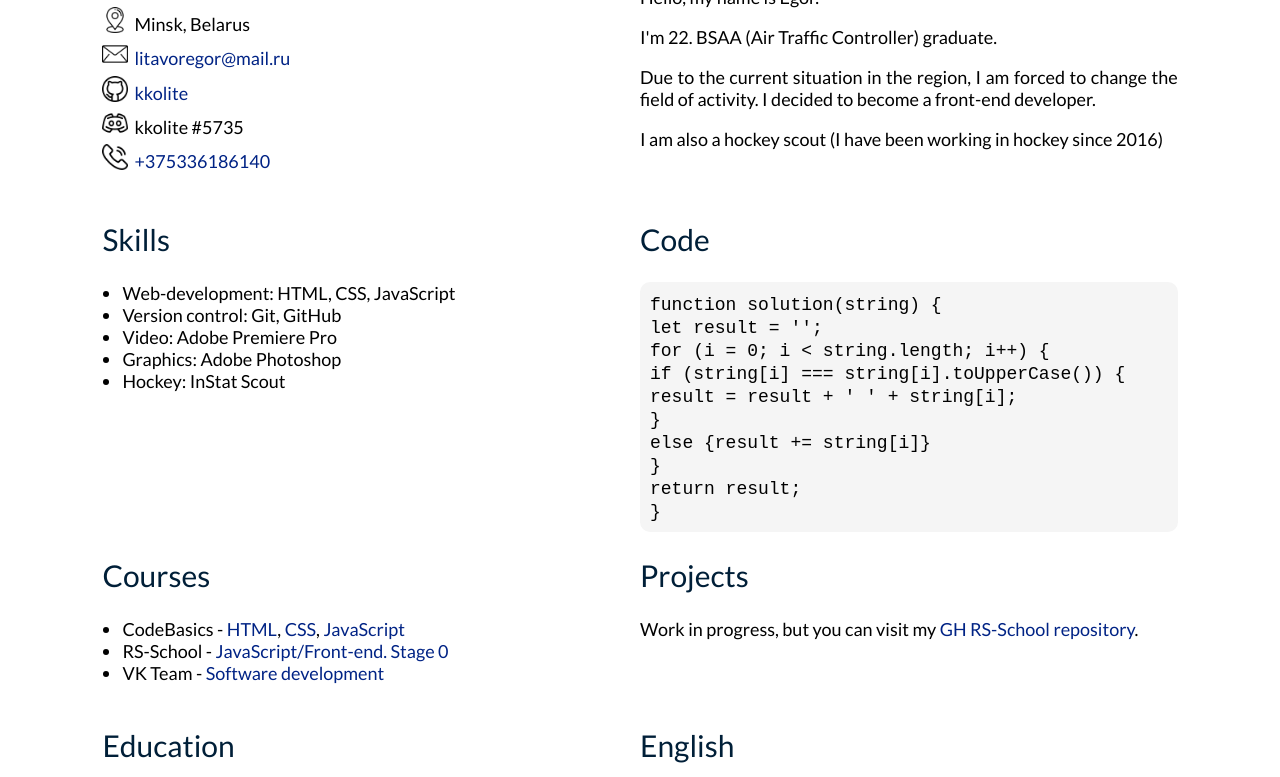
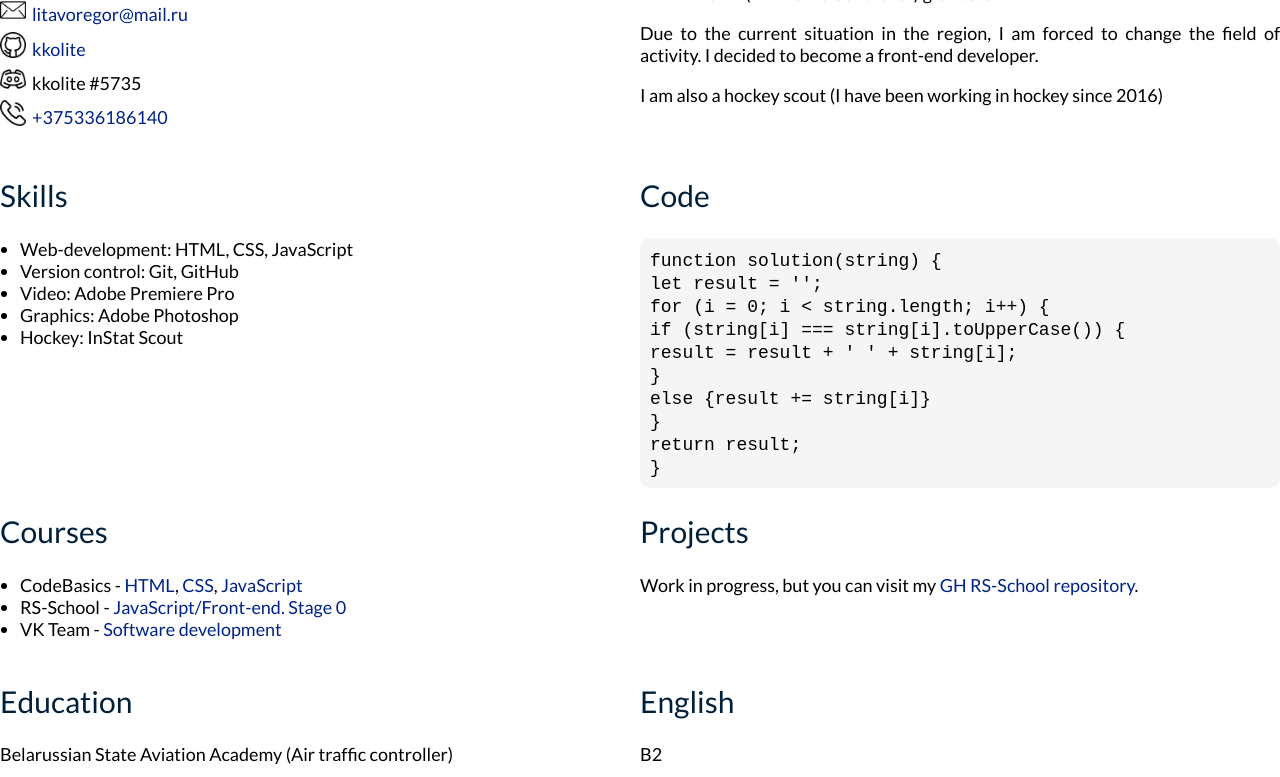
Before and after one commit to kkolite/rss-cv, a plain HTML site: page index.html in a window 1280 px wide. Shown: the part 612-1389 px from the top of the page. Drawn offline with Linux system fonts and the light colour scheme.

Commit message:
init: new css

```diff
--- a/style.css
+++ b/style.css
@@ -15,6 +15,7 @@ body {
     max-width: 1440px;
     margin: 0 auto;
     overflow: auto;
+    min-height: 50px;
   }
 .nav-list {
     display: flex;
@@ -41,8 +42,8 @@ html {
     display: flex;
     flex-wrap: wrap;
     justify-content: center;
-    margin: 5% 8% 5% 8%;
-    }
+    padding: 20px 0 20px 0;
+  }
 
 .section {
     width: 50%;
@@ -152,6 +153,7 @@ html {
 }
 .js-code {
   background-color: #f5f5f5;
+  margin-right: 0%;
   border-radius: 10px;
   padding: 10px;
   width: auto;
```
